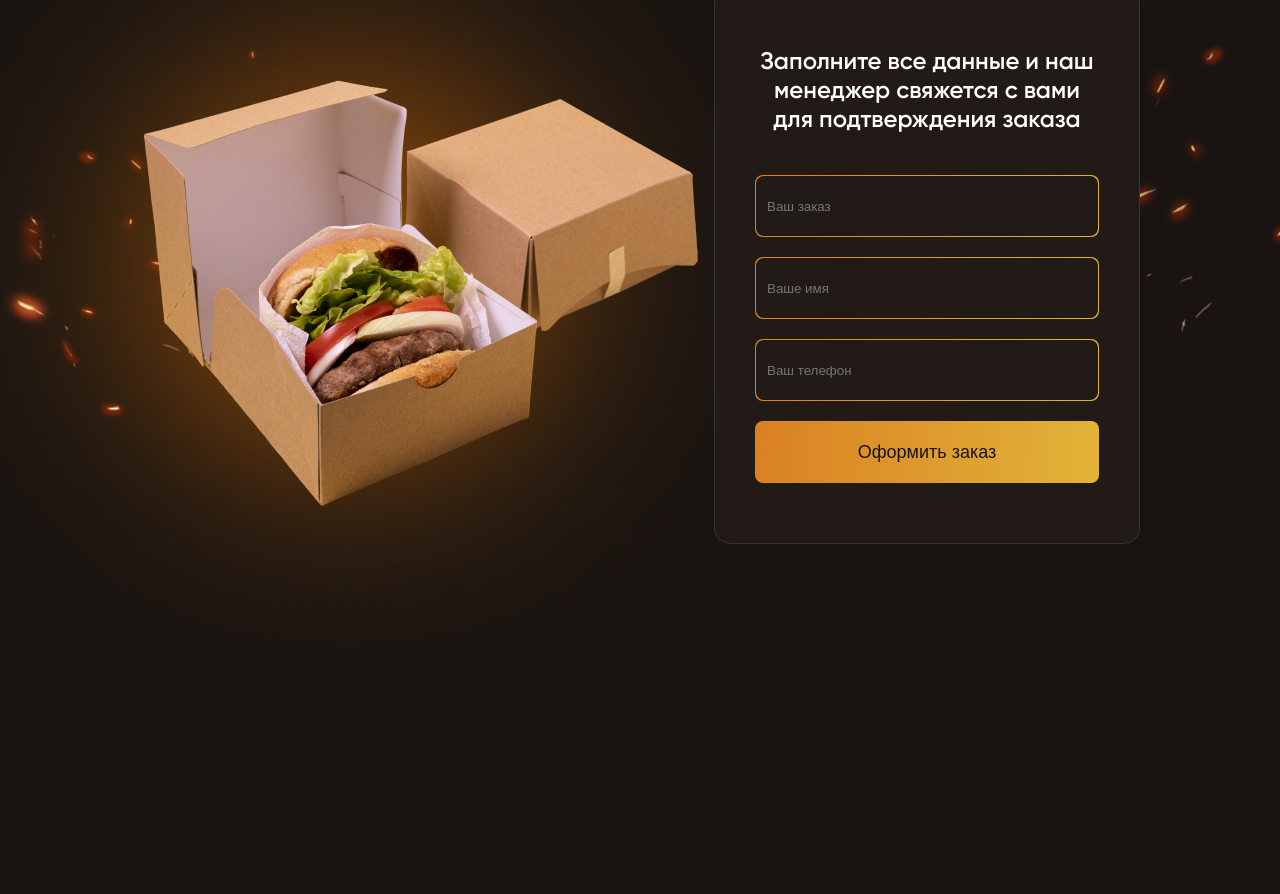
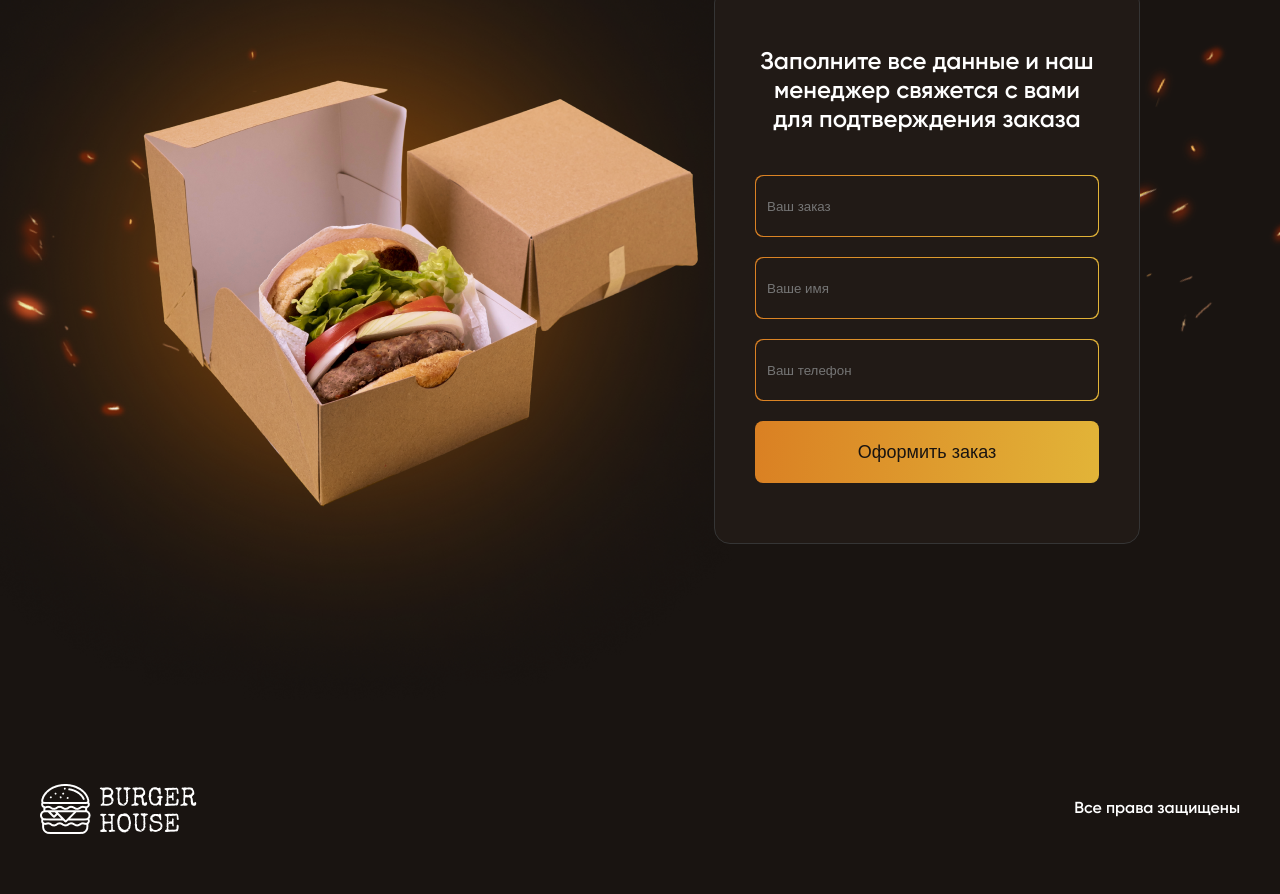
Before and after one commit to crossfire3001/burgers-landing, a plain HTML site: page index.html in a window 1280 px wide. Shown: the part 3327-4221 px from the top of the page. Before the commit the page ends 4051 px from the top, so only its background shows below. Drawn offline with Linux system fonts and the light colour scheme.

Commit message:
The last section "footer" ready. HTML and CSS done

```diff
--- a/index.html
+++ b/index.html
@@ -333,6 +333,13 @@
       </div>
     </section>
 
-
+    <footer class="footer">
+      <div class="container">
+        <div class="logo">
+          <img src="images/Logo.png" alt="Logo" />
+        </div>
+        <div class="rights">Все права защищены</div>
+      </div>
+    </footer>
   </body>
 </html>
--- a/styles/style.css
+++ b/styles/style.css
@@ -296,7 +296,7 @@ body {
 }
 
 .order-form-input {
-  background: linear-gradient(95.61deg, #DA8023 0%, #E2B438 100%);
+  background: linear-gradient(95.61deg, #da8023 0%, #e2b438 100%);
   width: 344px;
   height: 62px;
   border-radius: 8px;
@@ -322,3 +322,18 @@ body {
   width: 344px;
   height: 62px;
 }
+
+.footer {
+  padding: 60px 0;
+}
+
+.footer .container {
+  display: flex;
+  align-items: center;
+  justify-content: space-between;
+}
+
+.rights {
+  font-size: 16px;
+  line-height: 20px;
+}
```
